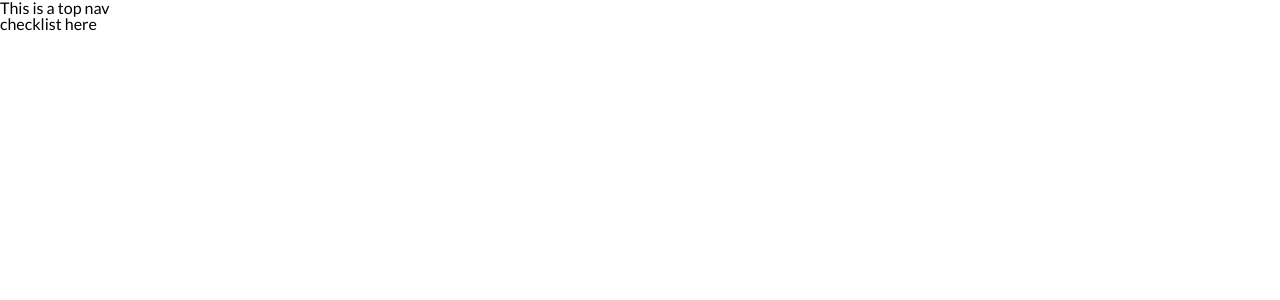
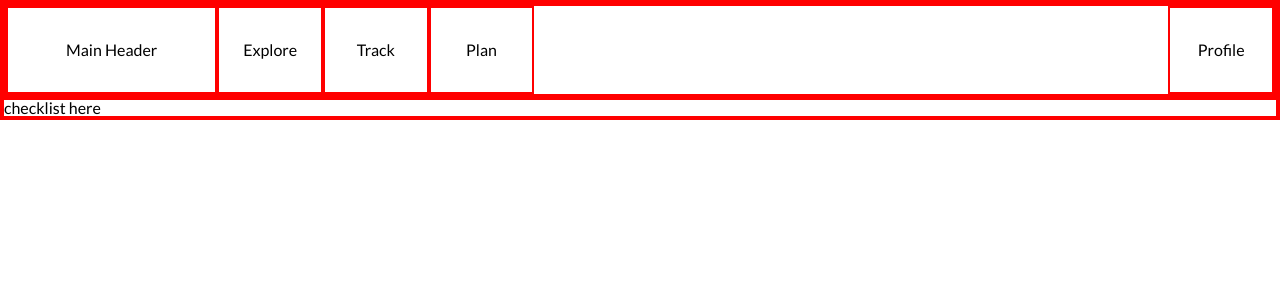
Before and after one commit to euouae682/np-checklist, a Next.js app: page /track in a window 1280 px wide. Shown: the top 300 px of the page. Built offline with nearby package versions, Linux system fonts and the light colour scheme.

Commit message:
Created layout for TopNav element

```diff
--- a/src/app/(subpages)/TopNav.tsx
+++ b/src/app/(subpages)/TopNav.tsx
@@ -1,7 +1,13 @@
 export default function TopNav() {
     return (
-        <nav>
-            <h1>This is a top nav</h1>
+        <nav className="w-full h-24">
+            <ul className="h-full flex flex-row">
+                <li className="flex items-center justify-center w-1/6">Main Header</li>
+                <li className="flex items-center justify-center w-1/12">Explore</li>
+                <li className="flex items-center justify-center w-1/12">Track</li>
+                <li className="flex items-center justify-center w-1/12">Plan</li>
+                <li className="flex items-center justify-center w-1/12 ml-auto">Profile</li>
+            </ul>
         </nav>
     )
 }
--- a/src/app/globals.css
+++ b/src/app/globals.css
@@ -27,3 +27,10 @@ table {
 	border-collapse: collapse;
 	border-spacing: 0;
 }
+
+/* STYLES FOR DEBUGGING */
+*,
+*::before,
+*::after {
+  border: 2px solid red;
+}
```
